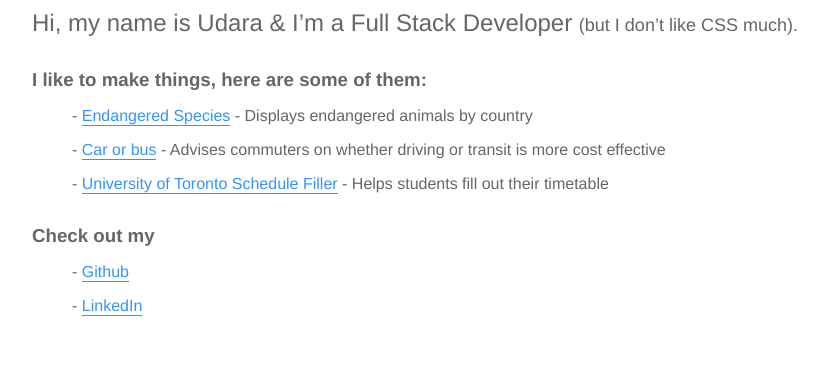
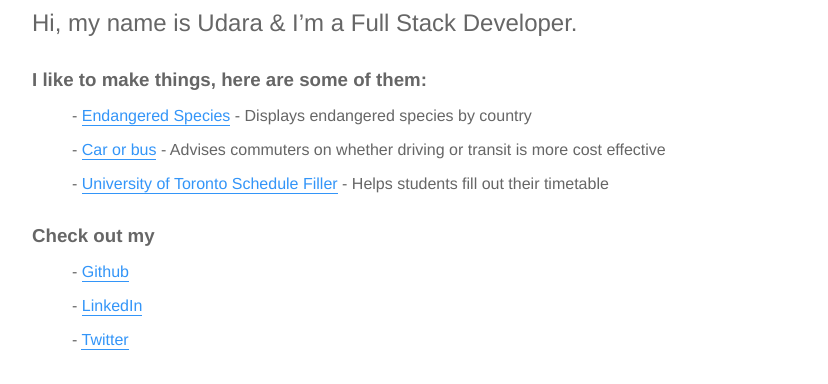
Before and after one commit to udaraweerasinghege/udaraw, a plain HTML site: page index.html in a window 1280 px wide. Shown: the part 156-540 px from the top of the page, without its empty margins (96-924 px from the left). Drawn offline with Linux system fonts and the light colour scheme.

```diff
--- a/index.html
+++ b/index.html
@@ -10,12 +10,12 @@
         <div class="wrapper">
             <div class="head">
                 <h1>Udara W.</h1>
-                <h2>Hi, my name is Udara & I’m a Full Stack Developer <span class="anti-css">(but I don’t like CSS much).</span></h2>
+                <h2>Hi, my name is Udara & I’m a Full Stack Developer.</h2>
             </div>
     		<div class="main">
                 <h3>I like to make things, here are some of them:</h3>
                 <ul>
-                    <li><p>- <a href="/endangered-species" target="_blank">Endangered Species</a> - Displays endangered animals by country</p></li>
+                    <li><p>- <a href="/endangered-species" target="_blank">Endangered Species</a> - Displays endangered species by country</p></li>
                     <li><p>- <a href="/carorbus" target="_blank">Car or bus</a> - Advises commuters on whether driving or transit is more cost effective</p></li>
                     <li><p>- <a href="http://fillme.org" target="_blank">University of Toronto Schedule Filler</a> - Helps students fill out their timetable</p></li>
                 </ul>
@@ -25,6 +25,7 @@
                 <ul>
                     <li><p>- <a href="https://github.com/udaraweerasinghege/"target="_blank">Github</a></p></li>
                     <li><p>- <a href="https://www.linkedin.com/in/udaraw/"target="_blank">LinkedIn</a></p></li>
+                    <li><p>- <a href="http://www.twitter.com/udara_uw/"target="_blank">Twitter</a></p></li>
                 </ul>
             </div>
         </div>
```
